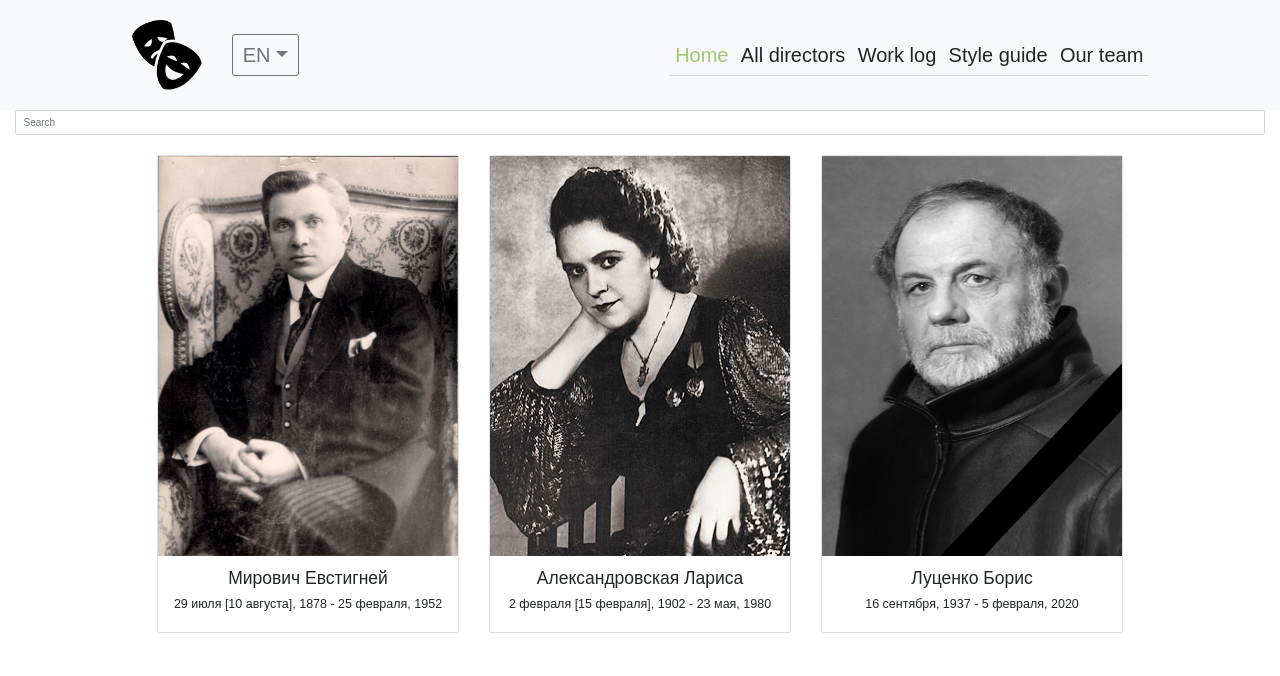
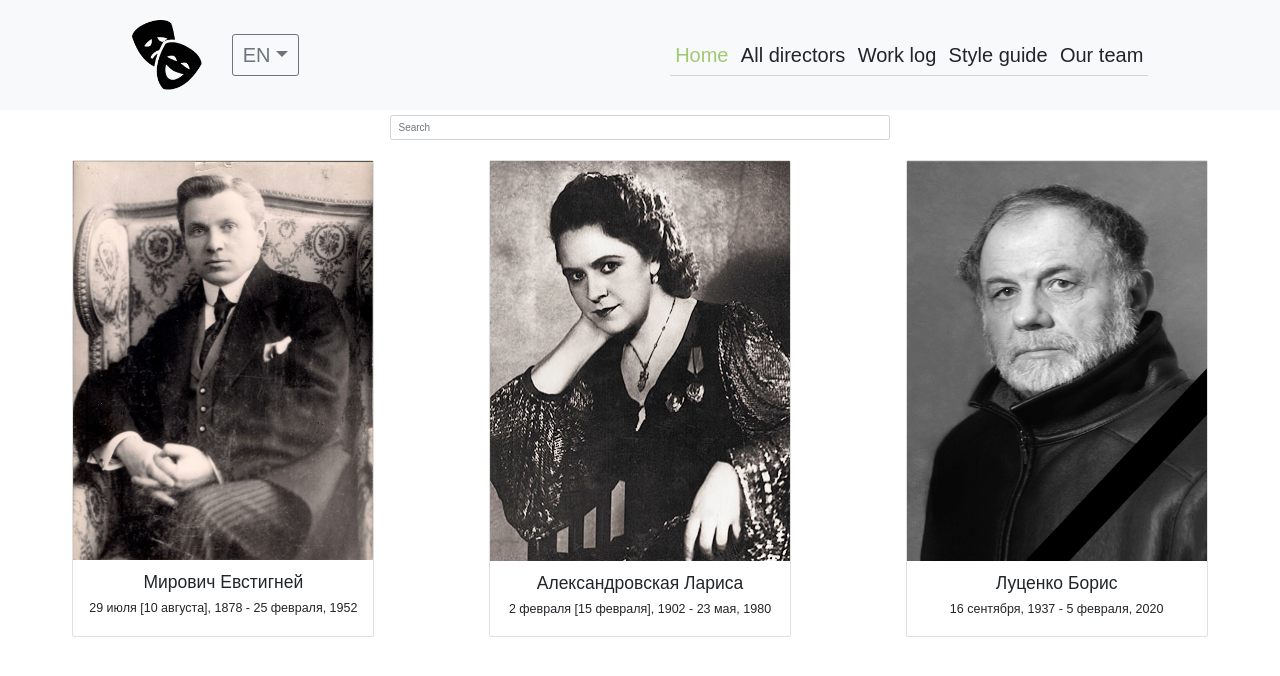
Before and after one commit to rss-group-6/culture-portal, an Angular app: page /allDirectors in a window 1280 px wide. Shown: the top 676 px of the page. Built offline with nearby package versions, Linux system fonts and the light colour scheme; a web font is replaced by a local one.

Commit message:
fix: fix layout

```diff
--- a/src/app/directors/components/director-card/director-card.component.html
+++ b/src/app/directors/components/director-card/director-card.component.html
@@ -1,4 +1,4 @@
-<div class="card text-center view overlay zoom">
+<div class="card text-center test">
   <img src="{{director.photos[0]}}" width="300" height="400" alt="{{director.surname +' '+ director.name}}">
   <div class="card-body">
     <h3 class="card-title">{{director.surname +' '+ director.name}}</h3>
--- a/src/app/directors/components/director-card/director-card.component.scss
+++ b/src/app/directors/components/director-card/director-card.component.scss
@@ -16,3 +16,8 @@ $green: #a2c872;
     opacity: 0.3;
   }
 }
+
+.test{
+  max-width: 302px;
+  max-height: 477px;
+}
--- a/src/app/directors/pages/all-directors/all-directors.component.html
+++ b/src/app/directors/pages/all-directors/all-directors.component.html
@@ -1,7 +1,7 @@
 <div class="container-fluid justify-content-center wrapper content-wrapper">
   <input class="form-control search-input" type="text" placeholder="Search" #searchQuery>
 
-  <div class="card-deck justify-content-center ">
+  <div class="card-wrapper">
     <app-director-card *ngFor="let director of allDirectors" [director]="director"></app-director-card>
   </div>
 </div>
--- a/src/app/directors/pages/all-directors/all-directors.component.scss
+++ b/src/app/directors/pages/all-directors/all-directors.component.scss
@@ -5,5 +5,12 @@
 }
 
 .search-input{
-  margin-bottom: 20px;
+  margin:5px auto 20px;
+  max-width: 500px;
 }
+
+.card-wrapper{
+  display: flex;
+  justify-content: space-around;
+  flex-wrap: wrap;
+}
--- a/src/app/directors/pages/all-directors/all-directors.component.ts
+++ b/src/app/directors/pages/all-directors/all-directors.component.ts
@@ -38,11 +38,9 @@ export class AllDirectorsComponent implements OnInit, AfterViewInit {
           return '';
         }
       }),
-      // filter(inputStr => inputStr.length > 2),
       debounceTime(500)
     ).subscribe(
       str => {
-        console.log('str' + str);
         this.searchService.getSearchResult(str);
       }
     );
```
